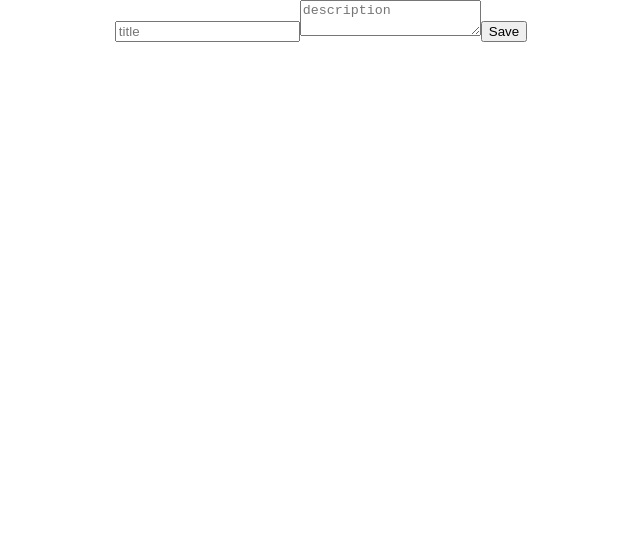
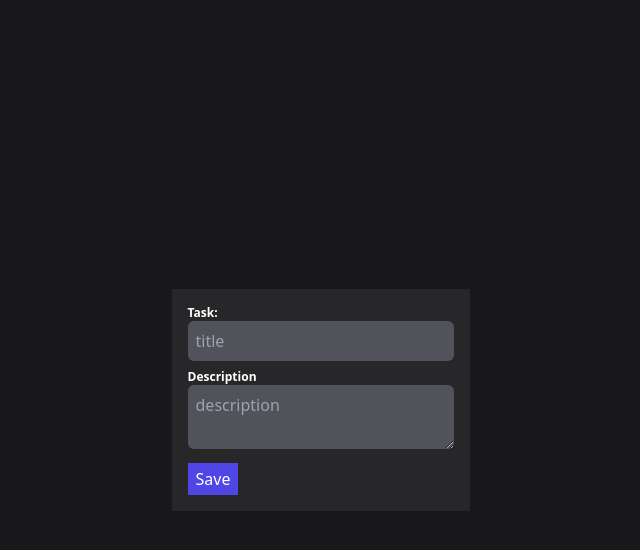
Before and after one commit to RoyHuamanAvila/Redux-CRUD, a React (Create React App) app: page /create-task in a window 1280 px wide. Shown: the top 550 px of the page, without its empty margins (319-959 px from the left). Built offline with nearby package versions, Linux system fonts and the light colour scheme.

Commit message:
feat: tailwind style

```diff
--- a/package.json
+++ b/package.json
@@ -46,6 +46,9 @@
     ]
   },
   "devDependencies": {
-    "@types/uuid": "^8.3.4"
+    "@types/uuid": "^8.3.4",
+    "autoprefixer": "^10.4.13",
+    "postcss": "^8.4.18",
+    "tailwindcss": "^3.2.1"
   }
 }
--- /dev/null
+++ b/postcss.config.js
@@ -0,0 +1,6 @@
+module.exports = {
+  plugins: {
+    tailwindcss: {},
+    autoprefixer: {},
+  },
+}
--- a/src/App.tsx
+++ b/src/App.tsx
@@ -6,7 +6,8 @@ import {BrowserRouter, Routes, Route} from 'react-router-dom'
 
 function App() {
   return (
-    <div className="App">
+    <div className="bg-zinc-900 h-screen text-white">
+      <div className="flex items-center justify-center h-full">
         <BrowserRouter>
           <Routes>
             <Route path='/' element={<TasksList />}/>
@@ -15,6 +16,7 @@ function App() {
           </Routes>
         </BrowserRouter>
       </div>
+    </div>
   );
 }
 
--- a/src/components/TaskForm/index.tsx
+++ b/src/components/TaskForm/index.tsx
@@ -24,7 +24,7 @@ const TaskForm = () => {
        })
     }
 
-    const handleSubmit = (e: React.MouseEvent<HTMLButtonElement, MouseEvent>) => {
+    const handleSubmit = (e: React.MouseEvent<HTMLButtonElement, MouseEvent> | any) => {
         e.preventDefault()
         if(id){
             dispatch(editTask(task));
@@ -41,10 +41,25 @@ const TaskForm = () => {
     },[])
 
     return(
-        <form>
-            <input name="title" type="text" placeholder="title" onChange={handleChange} value={task.title}/>
-            <textarea name="description" placeholder="description" onChange={handleChange} value={task.description}></textarea>
-            <button onClick={handleSubmit}>Save</button>
+        <form onSubmit={handleSubmit} className="bg-zinc-800 max-w-sm p-4">
+            <label htmlFor="title" className="block text-xs font-bold">Task:</label>
+            <input
+                name="title"
+                type="text"
+                placeholder="title"
+                onChange={handleChange}
+                value={task.title}
+                className='w-full p-2 rounded-md bg-zinc-600 mb-2'
+            />
+            <label htmlFor="description" className="block text-xs font-bold">Description</label>
+            <textarea
+                name="description"
+                placeholder="description"
+                onChange={handleChange}
+                value={task.description}
+                className='w-full p-2 rounded-md bg-zinc-600 mb-2'
+            ></textarea>
+            <button className="bg-indigo-600 px-2 py-1" onClick={handleSubmit}>Save</button>
         </form>
     )
 }
--- a/src/components/TasksList/index.tsx
+++ b/src/components/TasksList/index.tsx
@@ -13,25 +13,42 @@ const TasksList = () => {
     }
 
     return (
-        <div>
+        <div className="w-4/6">
+            <header className="flex justify-between items-center py-4">
                 <h2>
                     {`Total tasks ${tasks.length}`}
                 </h2>
-            <Link to='/create-task'>
+                <Link to='/create-task' className="bg-indigo-600 px-2 py-1 rounded-sm text-sm">
                     Create
                 </Link>
+            </header>
+
+            <div className="grid grid-cols-3 gap-4">
             {
                 tasks.map(task => (
-                    <div key={task.id}>
+                    <div key={task.id} className='bg-neutral-800 p-4 rounded-md'>
+                       <header className="flex justify-between">
                             <h3>{task.title}</h3>
+                            <div className="flex gap-x-2">
+                                <Link
+                                    to={`/create-task/${task.id}`}
+                                    className='bg-zinc-600 px-2 py-1 text-xs rounded-md'
+                                >
+                                    Edit
+                                </Link>
+                                <button
+                                    onClick={()=>{handleDelete(task.id)}}
+                                    className='bg-red-500 px-2 py-1 text-xs rounded-md self-center'
+                                >
+                                    Delete
+                                </button>
+                            </div>
+                       </header>
                        <p>{task.description}</p>
-                        <div>
-                            <button onClick={()=>{handleDelete(task.id)}}>Delete</button>
-                            <Link to={`/create-task/${task.id}`}>Edit</Link>
-                        </div>
                     </div>
                 ))
             }
+            </div>
         </div>
     )
 }
--- a/src/index.css
+++ b/src/index.css
@@ -1,13 +1,3 @@
-body {
-  margin: 0;
-  font-family: -apple-system, BlinkMacSystemFont, 'Segoe UI', 'Roboto', 'Oxygen',
-    'Ubuntu', 'Cantarell', 'Fira Sans', 'Droid Sans', 'Helvetica Neue',
-    sans-serif;
-  -webkit-font-smoothing: antialiased;
-  -moz-osx-font-smoothing: grayscale;
-}
-
-code {
-  font-family: source-code-pro, Menlo, Monaco, Consolas, 'Courier New',
-    monospace;
-}
+@tailwind base;
+@tailwind components;
+@tailwind utilities;
--- /dev/null
+++ b/tailwind.config.js
@@ -0,0 +1,10 @@
+/** @type {import('tailwindcss').Config} */
+module.exports = {
+  content: [
+    "./src/**/*.{js,jsx,ts,tsx}",
+  ],
+  theme: {
+    extend: {},
+  },
+  plugins: [],
+}
```
Also changed, not shown: 1 other file (tests, documents, lock files or other folders). Lines whose indentation alone changed are shown as unchanged.
